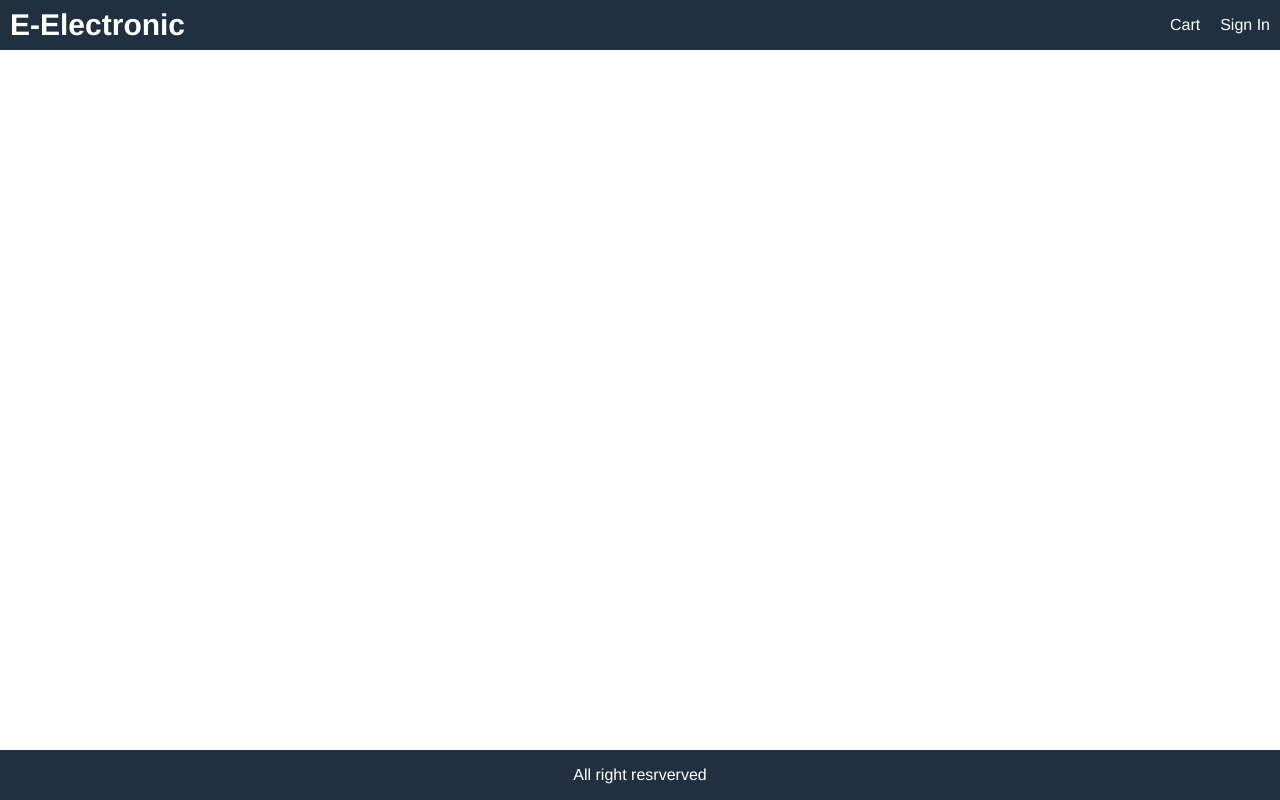
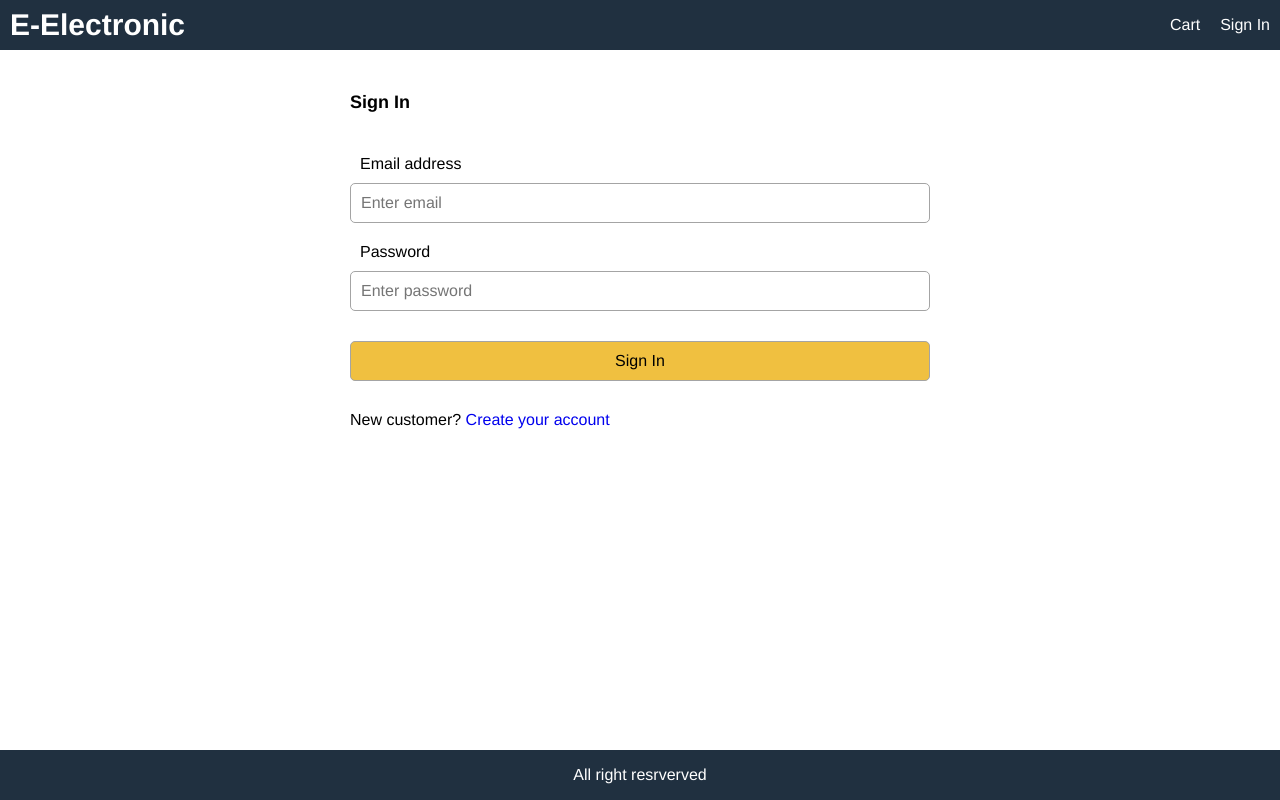
Before and after one commit to muro95/eelectronic-462, a React (Create React App) app in the folder frontend/: page /signin in a window 1280 px wide. Built offline with nearby package versions, Linux system fonts and the light colour scheme.

Commit message:
added signin screen

```diff
--- a/frontend/src/App.js
+++ b/frontend/src/App.js
@@ -4,6 +4,7 @@
 import CartScreen from './screens/CartScreen';
 import HomeScreen from './screens/HomeScreen';
 import ProductScreen from './screens/ProductScreen';
+import SigninScreen from './screens/SigninScreen';
 
 
 function App() {
@@ -29,6 +30,7 @@
             <main>
               <Route path="/cart/:id?" component={CartScreen}></Route>
               <Route path="/product/:id" component={ProductScreen}></Route>
+              <Route path="/signin" component={SigninScreen}></Route>
               <Route path="/" component={HomeScreen} exact></Route>
 
             </main>
--- a/frontend/src/index.css
+++ b/frontend/src/index.css
@@ -195,3 +195,18 @@
   color:#a02020;
   background-color: #ffe0e0e0;
 }
+
+/* Form */
+.form {
+  max-width: 60rem;
+  margin: 0 auto;
+}
+.form > div {
+  display: flex;
+  flex-direction: column;
+  margin: 1rem;
+}
+.form label {
+  margin: 1rem;
+  display: block;
+}
--- a/frontend/src/screens/SigninScreen.js
+++ b/frontend/src/screens/SigninScreen.js
@@ -0,0 +1,55 @@
+import React, { useState } from 'react'
+import { Link } from 'react-router-dom';
+
+
+export default function SigninScreen() {
+
+    const [email, setEmail] = useState('');
+    const [password, setPassword] = useState('');
+    const submitHandler = (e) => {
+        //prevent the form refresh after user click on signin
+        e.preventDefault();
+    }
+    return (
+        <div>
+            <form className="form" onSubmit={ submitHandler}>
+                <div>
+                    <h1>Sign In</h1>
+                </div>
+                <div>
+                    <label htmlFor="email">Email address</label>
+                    <input
+                        type="email"
+                        id="email"
+                        placeholder="Enter email"
+                        required
+                        onChange = { (e) => setEmail(e.target.value)}
+                    ></input>
+                </div>
+                <div>
+                    <label htmlFor="password">Password</label>
+                    <input
+                        type="password"
+                        id="password"
+                        placeholder="Enter password"
+                        required
+                        onChange = { (e) => setPassword(e.target.value)}
+                    ></input>
+                </div>
+                <div>
+                    <label />
+                    <button className="primary" type="submit">
+                        Sign In
+                    </button>
+                </div>
+                <div>
+                    <label />
+                    <div>
+                        New customer? {' '}
+                        <Link to="/register">Create your account</Link>
+                    </div>
+                </div>
+            </form>
+        </div>
+    )
+}
```
